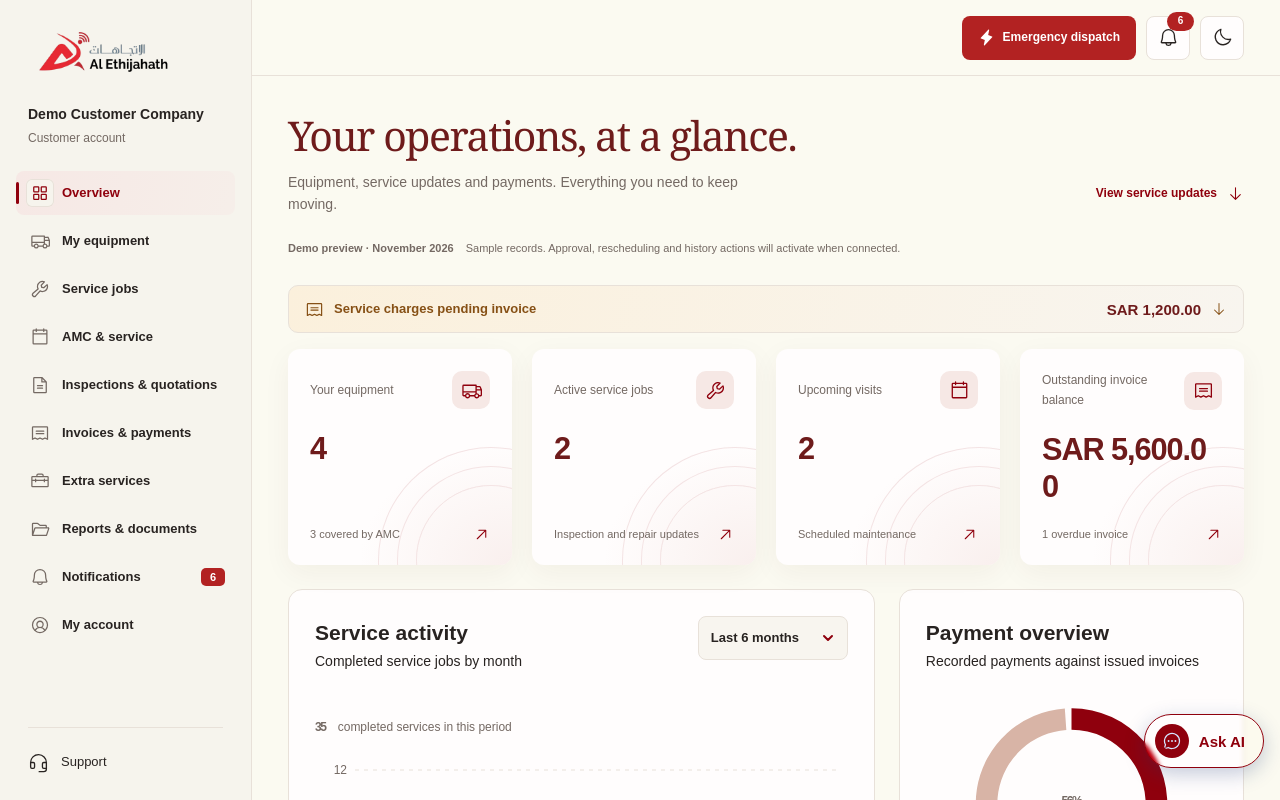
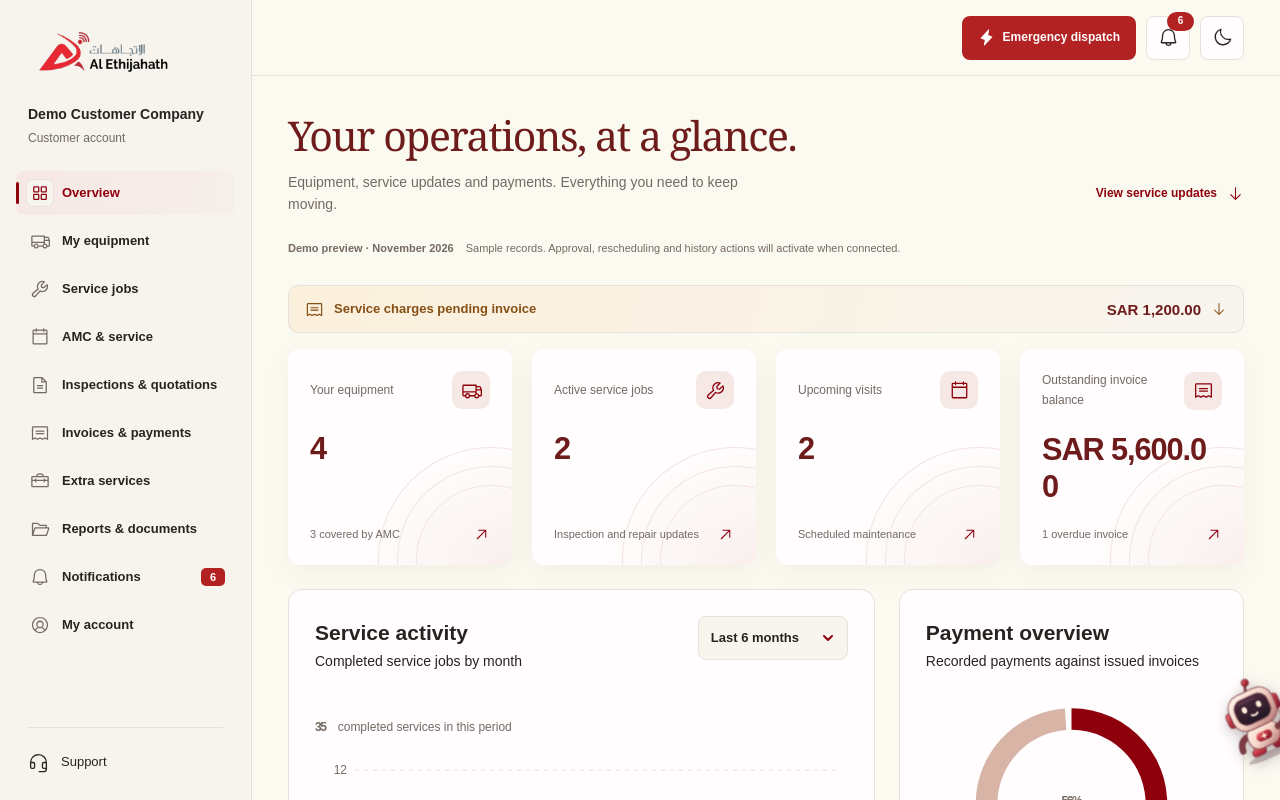
Before and after one commit to FAS-Organization/Al-Ethijahath-App-FrontEnd, a React (Vite) app in the folder frontend/: page /dashboard in a window 1280 px wide. Shown: the top 800 px of the page. Built offline with nearby package versions, Linux system fonts and the light colour scheme.

Commit message:
refactor PortalChat: enhance robot launcher with dynamic positioning and improved animations

```diff
--- a/frontend/src/components/PortalChat.css
+++ b/frontend/src/components/PortalChat.css
@@ -19,70 +19,124 @@
   --chat-close-hover: #3b252b;
 }
 
-.portal-chat__launcher {
+.portal-chat__robot-launcher {
+  --robot-size: 88px;
+
   position: fixed;
-  right: var(--chat-right);
-  bottom: calc(var(--chat-bottom) + 16px);
+  right: env(safe-area-inset-right, 0px);
+  bottom: calc(var(--chat-bottom) + 12px);
   z-index: 35;
-  display: inline-flex;
-  align-items: center;
-  gap: 10px;
-  min-height: 54px;
-  padding: 0 18px 0 10px;
-  border: 1px solid #8f000d;
-  border-radius: 999px;
-  background: rgba(255, 255, 255, 0);
-  color: #8f000d;
-  box-shadow:
-    inset 0 1px 0 rgb(255 255 255 / 55%),
-    0 6px 20px rgb(28 59 120 / 26%);
-  -webkit-backdrop-filter: blur(2px) saturate(140%);
-  backdrop-filter: blur(2px) saturate(140%);
-  font: 700 15px/1 Arial, Helvetica, sans-serif;
+  width: calc(var(--robot-size) - 18px);
+  height: calc(var(--robot-size) + 16px);
+  padding: 0;
+  border: 0;
+  border-radius: 22px 0 0 22px;
+  background: transparent;
+  clip-path: inset(-16px 0 -16px -24px);
   cursor: pointer;
-  transition: background-color 160ms ease, box-shadow 160ms ease;
+  touch-action: manipulation;
 }
 
-.portal-chat__launcher:hover {
-  background-color: rgb(213 228 255 / 72%);
-  box-shadow:
-    inset 0 1px 0 rgb(255 255 255 / 55%),
-    0 8px 24px rgb(28 59 120 / 36%);
+.portal-chat__robot-launcher:focus-visible {
+  outline: 2px solid var(--chat-focus);
+  outline-offset: -2px;
 }
 
-#root:has(.ae-nav[data-theme='dark']) .portal-chat__launcher {
-  border-color: #ed9299;
-  background-color: rgb(0 0 0 / 0%);
-  color: #ed9299;
+.portal-chat__robot-launcher > svg {
+  position: absolute;
+  top: 8px;
+  left: 3px;
+  display: block;
+  width: var(--robot-size);
+  height: var(--robot-size);
+  overflow: visible;
+  filter: drop-shadow(0 5px 7px rgb(47 15 30 / 30%));
+  transform: rotate(-25deg);
+  transition: transform 220ms cubic-bezier(0.22, 1, 0.36, 1);
 }
 
-#root:has(.ae-nav[data-theme='dark']) .portal-chat__launcher:hover {
-  background-color: rgb(18 36 77 / 88%);
+.portal-chat__robot-body {
+  animation: portal-chat-robot-float 3.8s ease-in-out infinite;
 }
 
-.portal-chat__launcher > svg {
-  box-sizing: border-box;
-  flex: none;
-  width: 34px;
-  height: 34px;
-  padding: 7px;
-  border-radius: 50%;
-  background: #8f000d;
-  color: #d5e4ff;
+.portal-chat__robot-look {
+  transform: translate(var(--robot-look-x, 0px), var(--robot-look-y, 0px));
+  transition: transform 120ms ease-out;
+}
+
+.portal-chat__robot-blink {
+  transform-box: fill-box;
+  transform-origin: center;
+  animation: portal-chat-robot-blink 4.8s ease-in-out infinite;
+}
+
+.portal-chat__robot-arm {
+  transform-origin: 66px 66px;
+}
+
+.portal-chat__robot-small-smile,
+.portal-chat__robot-grin {
+  transition: opacity 140ms ease;
+}
+
+.portal-chat__robot-grin {
+  opacity: 0;
+}
+
+.portal-chat__robot-launcher:is(:focus-visible, :active) .portal-chat__robot-grin {
+  opacity: 1;
+}
+
+.portal-chat__robot-launcher:is(:focus-visible, :active) .portal-chat__robot-small-smile {
+  opacity: 0;
+}
+
+@media (hover: hover) and (pointer: fine) {
+  .portal-chat__robot-launcher:hover > svg {
+    transform: translate(-11px, -4px) rotate(-8deg) scale(1.05);
+  }
+
+  .portal-chat__robot-launcher:hover .portal-chat__robot-arm {
+    animation: portal-chat-robot-wave 620ms ease-in-out 2;
+  }
+
+  .portal-chat__robot-launcher:hover .portal-chat__robot-grin {
+    opacity: 1;
+  }
+
+  .portal-chat__robot-launcher:hover .portal-chat__robot-small-smile {
+    opacity: 0;
+  }
+}
+
+.portal-chat__robot-launcher:active > svg {
+  transform: translate(-4px, 3px) rotate(-16deg) scale(0.94);
+}
+
+.portal-chat__robot-launcher:active .portal-chat__robot-blink:first-child {
+  animation: none;
+  transform: scaleY(0.13);
+}
+
+@keyframes portal-chat-robot-float {
+  0%, 100% { transform: translateY(0); }
+  50% { transform: translateY(-3px); }
+}
+
+@keyframes portal-chat-robot-blink {
+  0%, 86%, 94%, 100% { transform: scaleY(1); }
+  90% { transform: scaleY(0.12); }
+}
+
+@keyframes portal-chat-robot-wave {
+  0%, 100% { transform: rotate(0); }
+  33% { transform: rotate(-24deg); }
+  67% { transform: rotate(10deg); }
 }
 
 @media (width < 425px) {
-  .portal-chat__launcher {
-    gap: 7px;
-    min-height: 46px;
-    padding: 0 12px 0 7px;
-    font-size: 13px;
-  }
-
-  .portal-chat__launcher > svg {
-    width: 28px;
-    height: 28px;
-    padding: 5px;
+  .portal-chat__robot-launcher {
+    --robot-size: 74px;
   }
 }
 
--- a/frontend/src/components/PortalChat.jsx
+++ b/frontend/src/components/PortalChat.jsx
@@ -1,8 +1,9 @@
-import { useEffect, useRef, useState } from 'react'
-import { ChatCircleDotsIcon, XIcon } from '@phosphor-icons/react'
+import { useEffect, useId, useRef, useState } from 'react'
+import { XIcon } from '@phosphor-icons/react'
 import './PortalChat.css'
 
 export default function PortalChat() {
+  const robotId = useId()
   const dialogRef = useRef(null)
   const logRef = useRef(null)
   const [apiKey, setApiKey] = useState('')
@@ -59,13 +60,75 @@ export default function PortalChat() {
     <div className="portal-chat">
       <button
         type="button"
-        className="portal-chat__launcher"
+        className="portal-chat__robot-launcher"
+        aria-label="Ask AI"
         aria-haspopup="dialog"
         aria-controls="portal-chat-dialog"
+        onPointerMove={event => {
+          if (event.pointerType !== 'mouse') return
+
+          const button = event.currentTarget
+          const rect = button.getBoundingClientRect()
+          button.style.setProperty('--robot-look-x', `${(event.clientX - rect.left - rect.width / 2) / 13}px`)
+          button.style.setProperty('--robot-look-y', `${(event.clientY - rect.top - rect.height / 2) / 18}px`)
+        }}
+        onPointerLeave={event => {
+          event.currentTarget.style.removeProperty('--robot-look-x')
+          event.currentTarget.style.removeProperty('--robot-look-y')
+        }}
         onClick={() => dialogRef.current?.showModal()}
       >
-        <ChatCircleDotsIcon size={22} aria-hidden="true" />
-        <span>Ask AI</span>
+        <svg viewBox="0 0 96 96" aria-hidden="true">
+          <defs>
+            <linearGradient id={`${robotId}-shell`} x2="0.85" y2="1">
+              <stop stopColor="#fff7ed" />
+              <stop offset=".55" stopColor="#f5d5c7" />
+              <stop offset="1" stopColor="#b97b78" />
+            </linearGradient>
+            <linearGradient id={`${robotId}-red`} x2=".8" y2="1">
+              <stop stopColor="#fa827e" />
+              <stop offset=".5" stopColor="#bd3541" />
+              <stop offset="1" stopColor="#791124" />
+            </linearGradient>
+            <linearGradient id={`${robotId}-visor`} x2="0" y2="1">
+              <stop stopColor="#4c293c" />
+              <stop offset="1" stopColor="#231723" />
+            </linearGradient>
+          </defs>
+
+          <ellipse cx="47" cy="88" rx="27" ry="4" fill="#311824" opacity=".23" />
+
+          <g className="portal-chat__robot-body" stroke="#7c3b45" strokeLinejoin="round">
+            <path d="M32 75h12v8a4 4 0 0 1-4 4h-8a4 4 0 0 1 0-8ZM53 75h12v4a4 4 0 0 1 0 8h-8a4 4 0 0 1-4-4Z" fill={`url(#${robotId}-red)`} />
+            <path d="M31 63q-10 1-11 12" fill="none" strokeWidth="7" strokeLinecap="round" />
+            <rect x="30" y="55" width="36" height="26" rx="11" fill={`url(#${robotId}-shell)`} />
+            <rect x="39" y="64" width="18" height="10" rx="5" fill={`url(#${robotId}-red)`} stroke="none" />
+            <path d="m48 65 1 3 3 1-3 1-1 3-1-3-3-1 3-1Z" fill="#fff3dd" stroke="none" />
+
+            <g className="portal-chat__robot-arm">
+              <path d="M66 66q10-1 12-13" fill="none" strokeWidth="7" strokeLinecap="round" />
+              <circle cx="79" cy="51" r="5" fill={`url(#${robotId}-shell)`} />
+            </g>
+
+            <path d="m49 19 3-9" fill="none" strokeWidth="3" strokeLinecap="round" />
+            <circle cx="53" cy="8" r="4" fill={`url(#${robotId}-red)`} />
+            <rect x="18" y="31" width="9" height="17" rx="4" fill={`url(#${robotId}-red)`} />
+            <rect x="70" y="31" width="9" height="17" rx="4" fill={`url(#${robotId}-red)`} />
+            <rect x="23" y="17" width="51" height="41" rx="15" fill={`url(#${robotId}-shell)`} />
+            <rect x="29" y="23" width="39" height="29" rx="11" fill={`url(#${robotId}-visor)`} stroke="#9e6269" />
+            <path d="M36 27h19" stroke="#fff7ed" strokeOpacity=".2" strokeLinecap="round" />
+
+            <g className="portal-chat__robot-look" fill="#ffedd9" stroke="none">
+              <ellipse className="portal-chat__robot-blink" cx="40" cy="35" rx="2.8" ry="3.5" />
+              <ellipse className="portal-chat__robot-blink" cx="57" cy="35" rx="2.8" ry="3.5" />
+            </g>
+
+            <g fill="none" stroke="#ffedd9" strokeWidth="2" strokeLinecap="round">
+              <path className="portal-chat__robot-small-smile" d="M45 43q3.5 3 7 0" />
+              <path className="portal-chat__robot-grin" d="M43 41h11q-5.5 9-11 0Z" fill="#ffedd9" />
+            </g>
+          </g>
+        </svg>
       </button>
 
       <dialog
```
